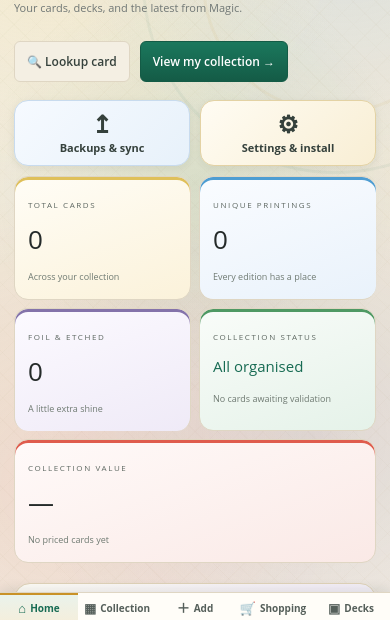
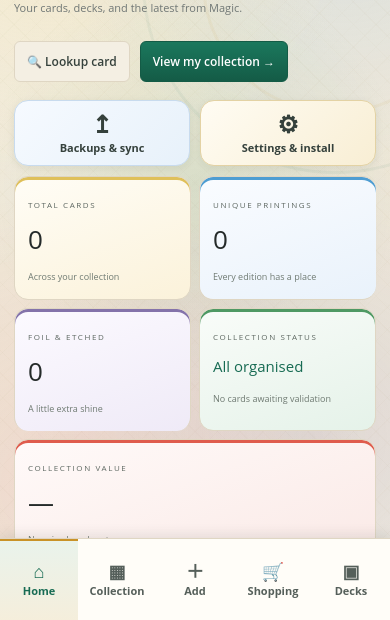
Before and after one commit to cymruan-ian/ManaHorde, a website with bundled scripts: page index.html in a window 390 px wide. Shown: the part 222-842 px from the top of the page. Built offline with nearby package versions, Linux system fonts and the light colour scheme; no server answers; files whose address does not match are found by name.

Commit message:
Set mobile bottom navigation height to 10% of screen height

```diff
--- a/styles.css
+++ b/styles.css
@@ -130,12 +130,12 @@ footer{color:#7d8279}dialog{background:#fffdf8;color:#28312d;border-color:#ddd4c
 @media(max-width:640px){.card-lookup-hero{grid-template-columns:1fr}.card-lookup-art{max-width:210px}}
 @media(max-width:640px){.deck-overview{grid-template-columns:1fr}.deck-commander-art,.deck-overview .deck-bracket{max-width:240px}.deck-stack-groups{grid-template-columns:repeat(2,minmax(0,1fr));gap:16px 12px}}
 @media(max-width:900px){
- body{padding-bottom:36px}
- .mobile-bottom-nav{position:fixed;inset:auto 0 0 0;height:30px;z-index:15;display:grid;grid-template-columns:repeat(5,minmax(0,1fr));background:#fffdf8;border-top:1px solid #dfd6c3;box-shadow:0 -3px 12px rgba(23,39,31,.1)}
- .mobile-tab{border:0;background:none;padding:0 2px;height:30px;display:flex;align-items:center;justify-content:center;gap:4px;font-size:10px;font-weight:700;color:#555f5a;white-space:nowrap;overflow:hidden}
- .mobile-tab>span:first-child{font-size:13px;line-height:1}
+ body{padding-bottom:calc(10dvh + 8px)}
+ .mobile-bottom-nav{position:fixed;inset:auto 0 0 0;height:10dvh;z-index:15;display:grid;grid-template-columns:repeat(5,minmax(0,1fr));background:#fffdf8;border-top:1px solid #dfd6c3;box-shadow:0 -3px 12px rgba(23,39,31,.1)}
+ .mobile-tab{border:0;background:none;padding:4px 2px;height:100%;display:flex;flex-direction:column;align-items:center;justify-content:center;gap:3px;font-size:11px;font-weight:700;color:#555f5a;white-space:nowrap;overflow:hidden}
+ .mobile-tab>span:first-child{font-size:18px;line-height:1}
  .mobile-tab.active{color:#176b53;background:linear-gradient(180deg,#e9f3ec,#f5eedb);box-shadow:inset 0 2px 0 #c99228}
- .toast{bottom:38px}
+ .toast{bottom:calc(10dvh + 8px)}
  .sidebar{position:static;width:100%;padding:12px 16px;display:grid;grid-template-columns:1fr repeat(4,42px);align-items:center;gap:6px;border-right:0;border-bottom:1px solid #dfd6c3}
  .brand{font-size:0;letter-spacing:0}.brand img{width:34px;height:34px}.brand-sub,.mana-colors,.nav-label,.sidebar-bottom,#add-nav,.nav-caret{display:none}
  .nav{width:42px;height:40px;padding:4px;margin:0;justify-content:center;font-size:0;border-radius:10px}
--- a/sw.js
+++ b/sw.js
@@ -1,4 +1,4 @@
-const CACHE='manahorde-shell-v72';
+const CACHE='manahorde-shell-v73';
 const SHELL=['./','./index.html','./styles.css','./app.js','./core.js','./drive.js','./prices.js','./manifest.webmanifest','./icon.svg','./icon-192.png','./icon-512.png'];
 self.addEventListener('install',e=>e.waitUntil(caches.open(CACHE).then(c=>c.addAll(SHELL))));
 self.addEventListener('activate',e=>e.waitUntil(caches.keys().then(keys=>Promise.all(keys.filter(k=>k!==CACHE).map(k=>caches.delete(k))))));
```
